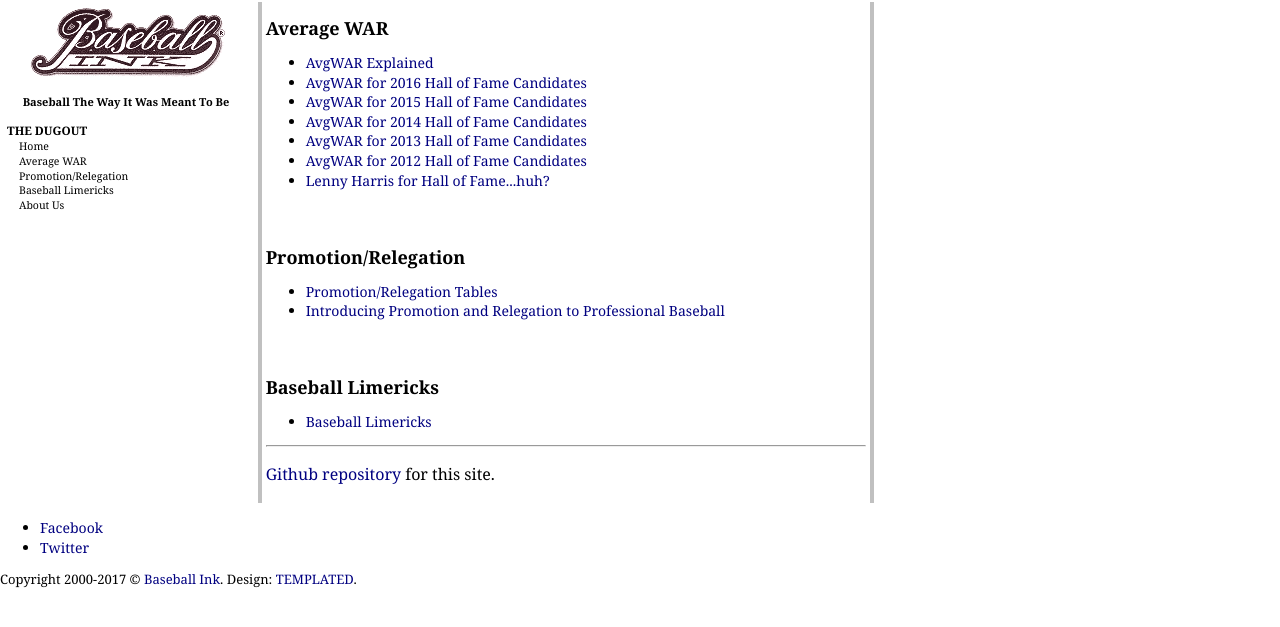
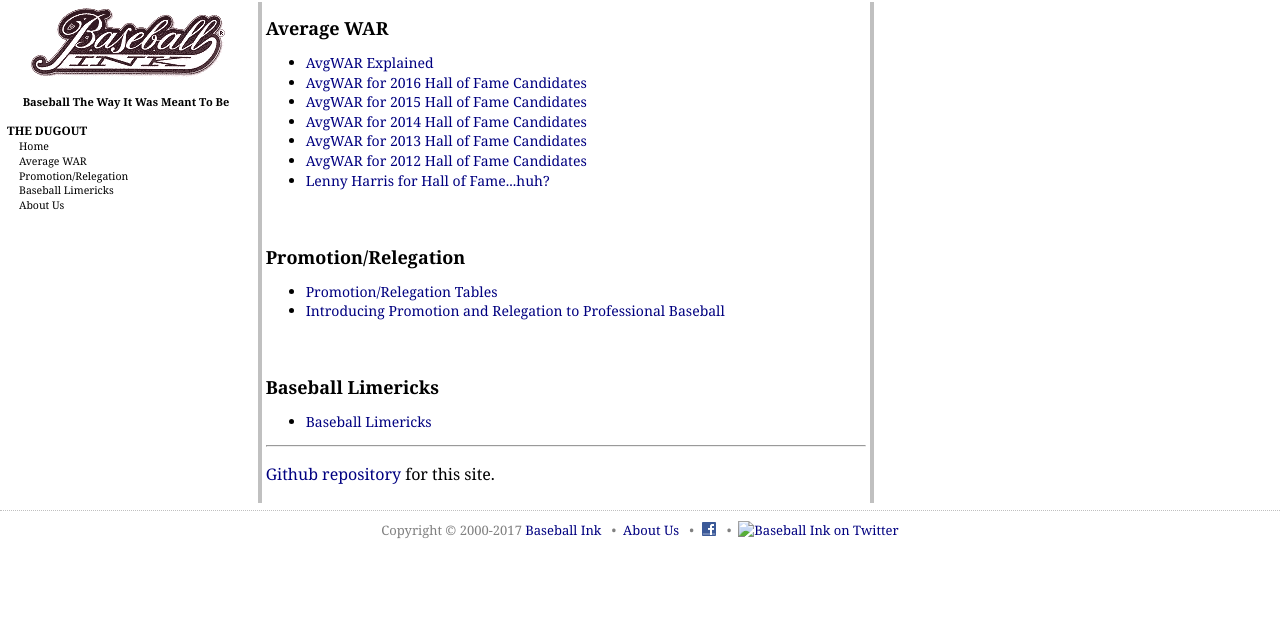
Before and after one commit to jaypalexa/baseballink, a Jekyll site: the page built from index.md, in a window 1280 px wide. Shown: the top 627 px of the page. Built offline with Jekyll 4.4.1, drawn with Linux system fonts in a browser that asks for light colours; nearby versions of some CDN libraries; library files that are not in the unit come from our copies.

Commit message:
Update default.html

```diff
--- a/_layouts/default.html
+++ b/_layouts/default.html
@@ -325,6 +325,14 @@
       </tr>
     </table>
     <!-- Footer -->
+    <div class="clearer"></div>
+    <div id="footer1">
+    Copyright &copy; 2000-2017 <a href="{{ site.url }}{{ site.baseurl }}/pages/about-us.html">Baseball Ink</a>
+      &nbsp;&nbsp;&#8226;&nbsp;&nbsp;<a href="{{ site.url }}{{ site.baseurl }}/pages/about-us.html">About Us</a>
+      &nbsp;&nbsp;&#8226;&nbsp;&nbsp;<a href="http://www.facebook.com/pages/Baseball-Ink/106910028062" title="Baseball Ink on Facebook" target="_blank"><img src="{{ site.url }}{{ site.baseurl }}/assets/images/facebook.gif" alt="Baseball Ink on Facebook" width="16" height="16" border="0" align="top" /></a>
+      &nbsp;&nbsp;&#8226;&nbsp;&nbsp;<a href="http://twitter.com/BaseballInk" title="Baseball Ink on Twitter" target="_blank"><img src="{{ site.url }}{{ site.baseurl }}/assets.images/twitter.gif" alt="Baseball Ink on Twitter" width="16" height="16" border="0" align="top" /></a>
+    </div>
+<!--
     <footer id="footer">
       <ul class="icons">
         <li><a href="http://www.facebook.com/pages/Baseball-Ink/106910028062" class="icon fa-facebook"><span class="label">Facebook</span></a></li>
@@ -334,6 +342,7 @@
         Copyright 2000-2017 &copy; <a href="{{ site.url }}{{ site.baseurl }}/pages/about-us.html">Baseball Ink</a>. Design: <a href="https://templated.co">TEMPLATED</a>.
       </div>
     </footer>
+-->
     <!-- Scripts -->
     <script src="assets/js/jquery.min.js"></script>
     <script src="assets/js/jquery.scrolly.min.js"></script>
```
